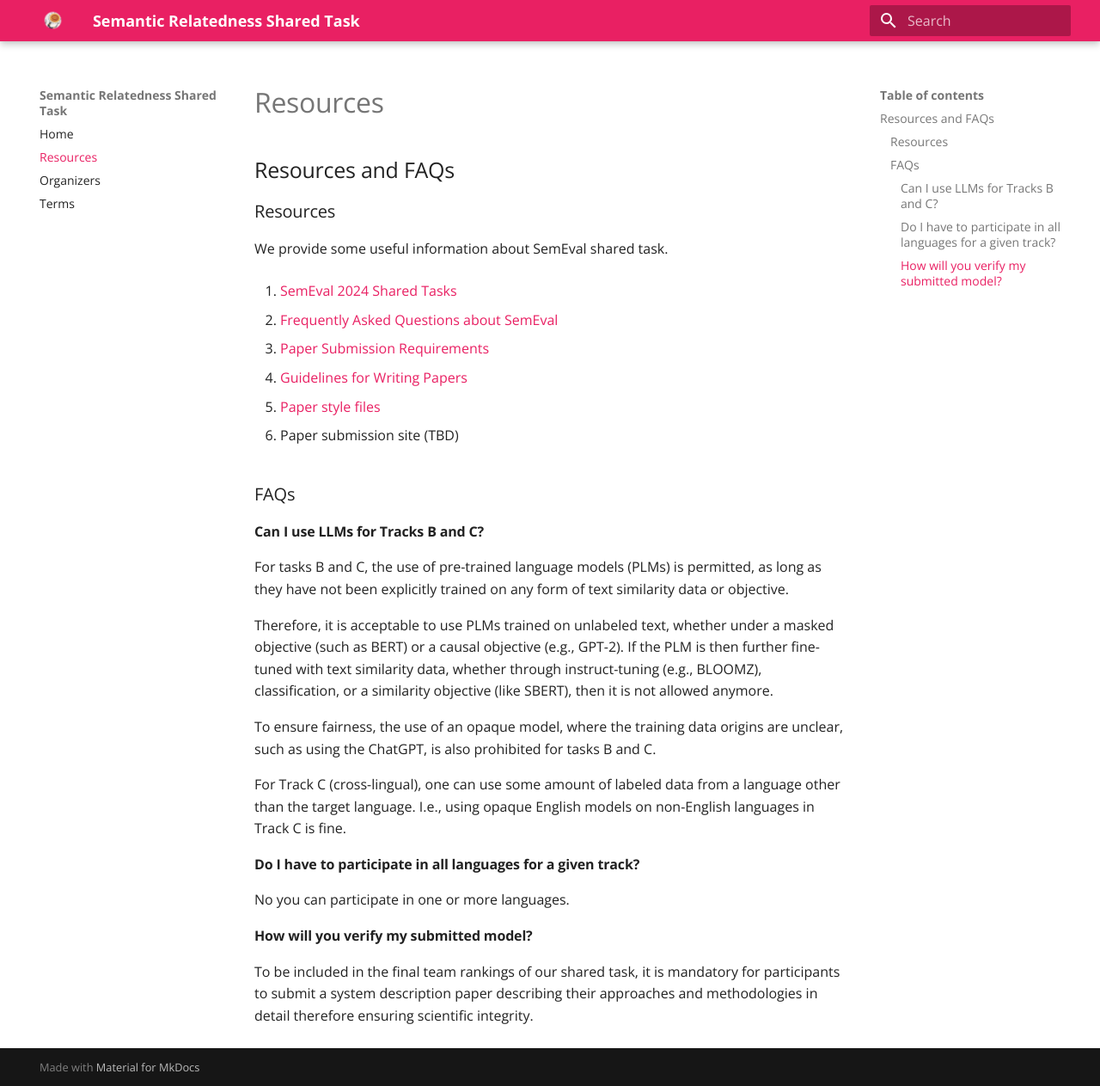
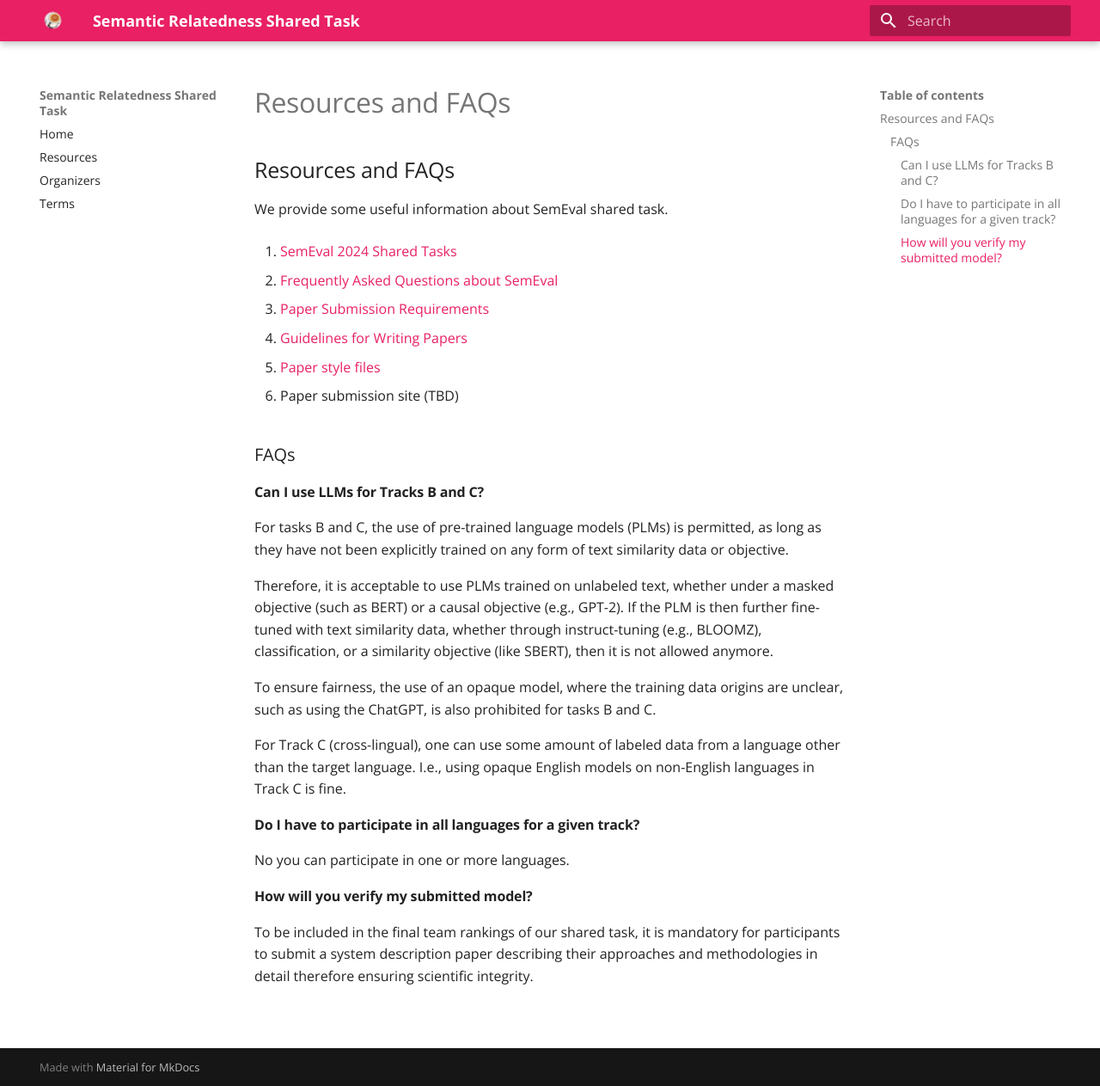
Before and after one commit to semantic-textual-relatedness/semantic-textual-relatedness.github.io, an MkDocs documentation site: the page built from docs/Resources and FAQs.md, in a window 1280 px wide and 1263 px high. Shown: the whole window at 86% size. Built offline with MkDocs 1.6.1 and Material for MkDocs 9.7.7, drawn with Linux system fonts in a browser that asks for light colours.

Commit message:
add kin_batch_9

```diff
--- a/docs/Resources.md
+++ b/docs/Resources and FAQs.md
@@ -1,5 +1,4 @@
 ## Resources and FAQs
-### Resources
 
 We provide some useful information about SemEval shared task.
 
```
